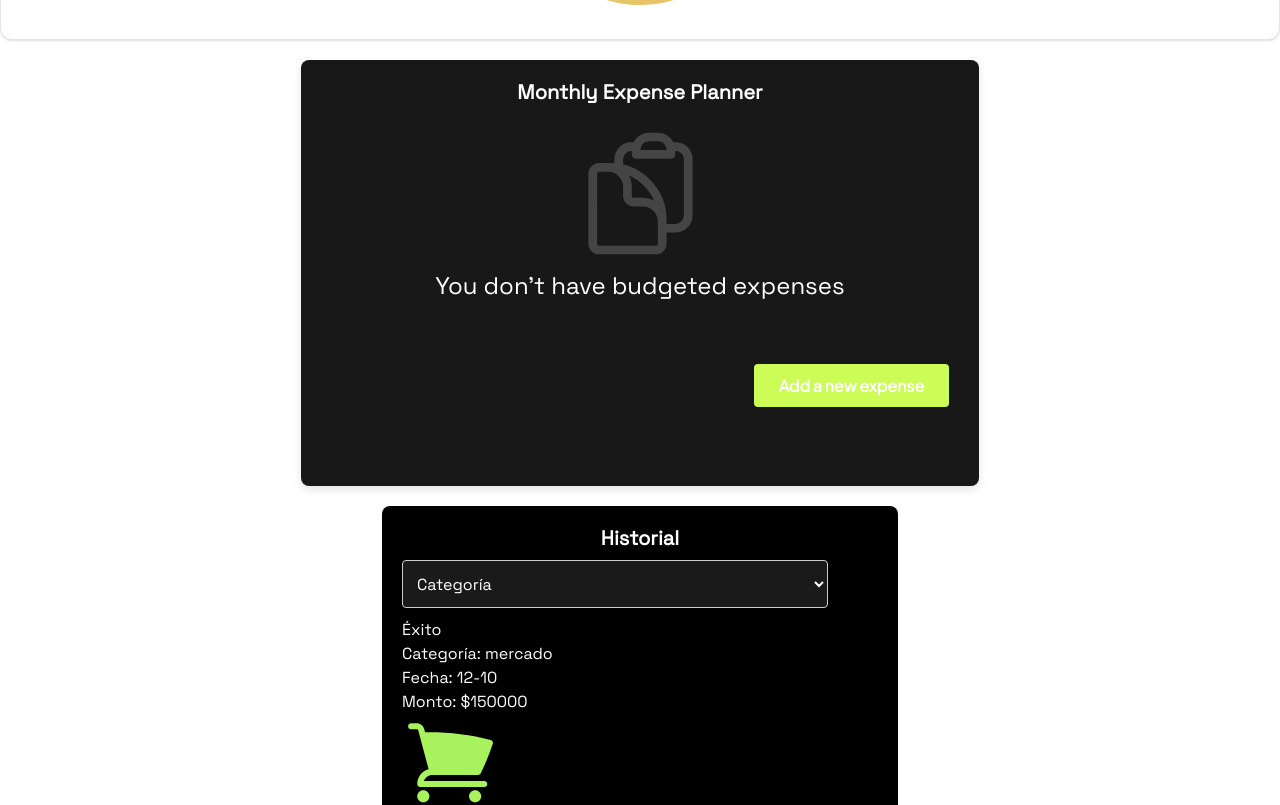
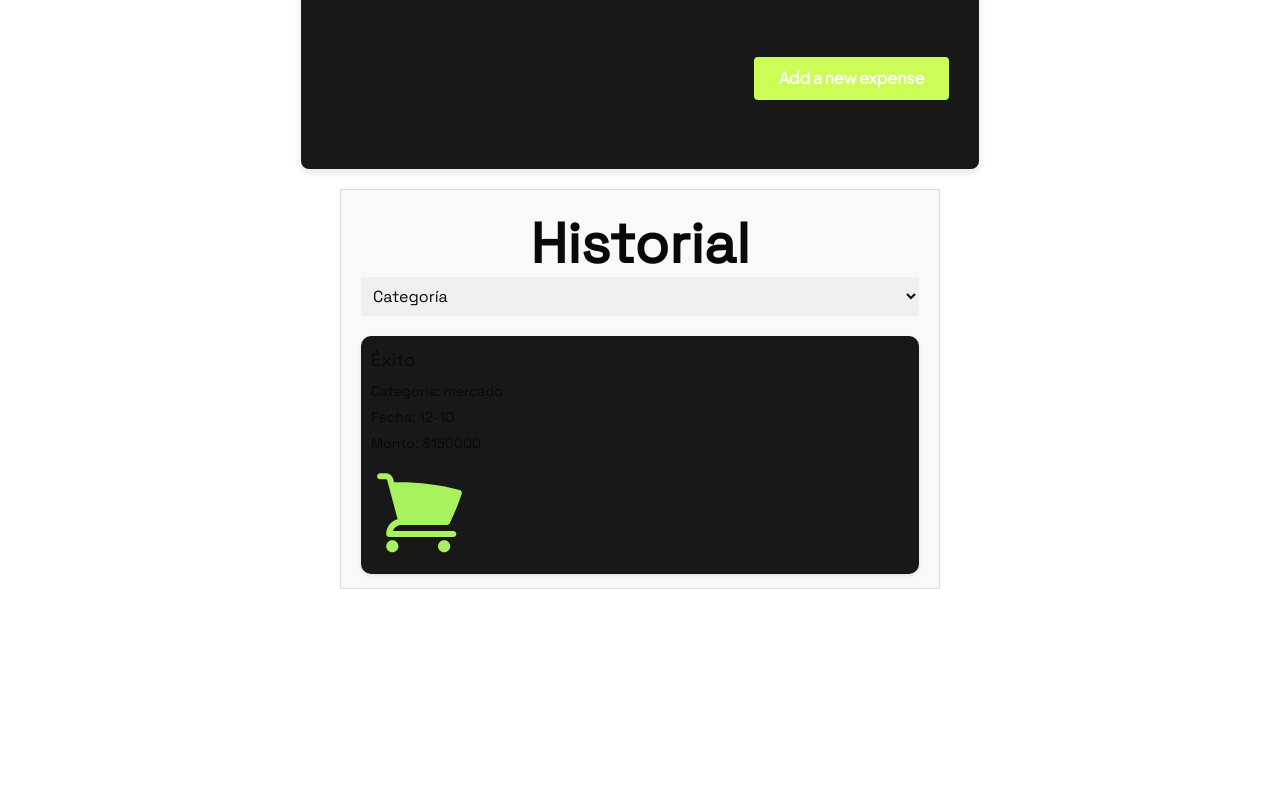
Before and after one commit to yabuJunn/CapyWeb, a React (Vite) app: page /#/expenses-and-increase in a window 1280 px wide. Shown: the part 1020-1825 px from the top of the page. After the commit the page ends 1609 px from the top, so only its background shows below. Built offline with nearby package versions, Linux system fonts and the light colour scheme; a web font is replaced by a local one.

Commit message:
Feature: Added scroll to History component

```diff
--- a/src/components/dashboardPageComponents/expensesAndIncomeScreenComponents/History/History.css
+++ b/src/components/dashboardPageComponents/expensesAndIncomeScreenComponents/History/History.css
@@ -1,34 +1,44 @@
-.generalHistory{
-    background-color:black ;
-    width: 516px;
-    height: 426px;
+.generalHistory {
+    max-width: 600px;  /* Establece un ancho máximo para el contenedor */
+    height: 400px;  /* Altura fija para que se pueda activar el scroll vertical */
+    margin: 0 auto;  /* Centra el div en la página */
+    padding: 20px;
+    border: 1px solid #ddd;  /* Añade un borde alrededor del contenedor */
+    overflow-y: auto;  /* Activa el scroll vertical si el contenido es demasiado grande */
+    background-color: #f9f9f9;  /* Color de fondo para dar estilo */
+  }
+
+  h1 {
+    text-align: center;
+  }
+
+  select {
+    display: block;
+    width: 100%;
+    padding: 8px;
     margin-bottom: 20px;
-    color: #ffffff;
-    margin: 20px auto;
-    padding: 20px;
+    font-size: 16px;
+  }
+
+  li {
+    padding: 10px;
+    background-color: #181818;
+    border-radius: 10px;
+    box-shadow: 0 2px 4px rgba(0, 0, 0, 0.1);
+  }
+
+  img {
+    display: block;
+    margin-top: 10px;
     border-radius: 8px;
-}
+  }
 
-.generalHistory h1{
-    color: #ffffff;
-    font-size: 20px;
-    text-align: center;
-}
+  li h2 {
+    font-size: 18px;
+    margin-bottom: 8px;
+  }
 
-.generalHistory input[type='number'],
-.generalHistory select {
-    width: 426px;
-    height: 48px;
-    padding: 10px;
-    margin: 10px 0;
-    border: 1px solid #ccc;
-    border-radius: 4px;
-    background-color: rgba(255, 255, 255, 0.1);
-    backdrop-filter: blur(10px);
-    color: #fff;
-}
-
-.generalHistory input::placeholder,
-.generalHistory select option {
-    color: #aaa;
-}
+  li p {
+    margin: 5px 0;
+    font-size: 14px;
+  }
--- a/src/pages/IncomeAndIncrease/ExpensesAndIncome.tsx
+++ b/src/pages/IncomeAndIncrease/ExpensesAndIncome.tsx
@@ -2,12 +2,13 @@ import { ExpensePlanner } from "../../components/dashboardPageComponents/expense
 import { ExpensesGraphic } from "../../components/dashboardPageComponents/expensesAndIncomeScreenComponents/ExpensesGraphic/ExpensesGraphic";
 import { PieChartGraphic } from "../../components/dashboardPageComponents/expensesAndIncomeScreenComponents/PieChart/PieChartGraphic";
 import { History } from "../../components/dashboardPageComponents/expensesAndIncomeScreenComponents/History/History";
-
+import Nav from "../../components/Nav/Nav";
 
 export const ExpensesAndIncome = () => {
   return (
-    <div className='page'>
+    <div className='ExpensesAndIncome'>
         <h1>Income and Increase</h1>
+        <Nav/>
         <ExpensesGraphic />
         <PieChartGraphic />
         <ExpensePlanner />
```
Also changed, not shown: src/pages/IncomeAndIncrease/ExpensesAndIncome.css (added).
